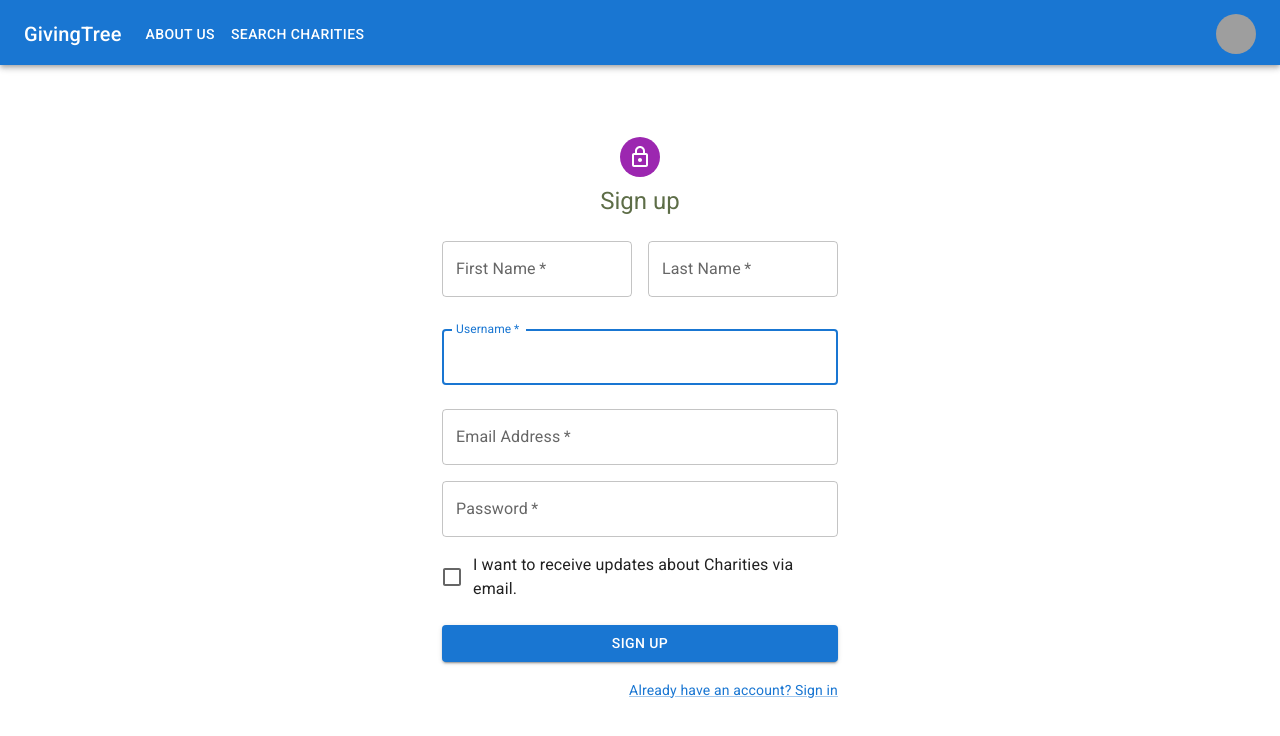
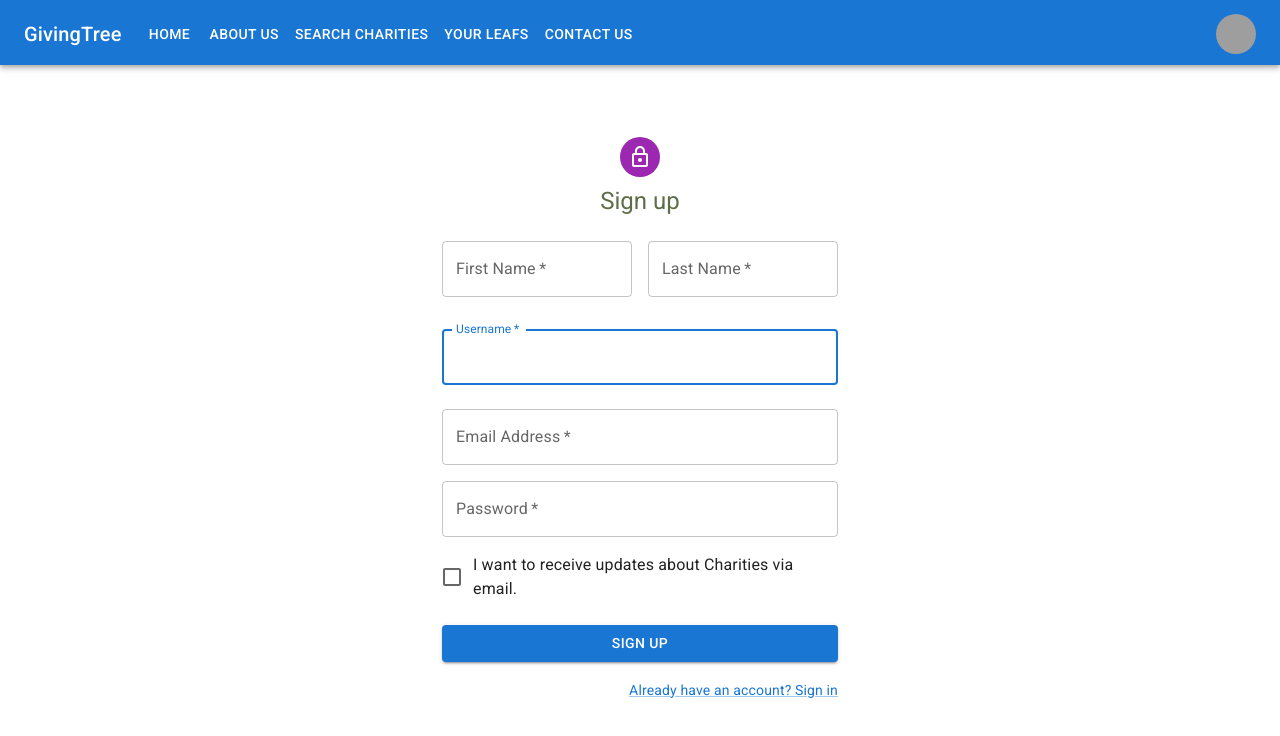
Before and after one commit to elliscj/GivingTree, a React (Create React App) app in the folder client/: page /components/NavBar in a window 1280 px wide. Shown: the top 736 px of the page. Built offline with nearby package versions, Linux system fonts and the light colour scheme; grey boxes are pictures that could not be loaded.

Commit message:
Update NavBar.js
added other pages to match navbar.

forgot to do a gitpull and didnt realize a navbar was written.

```diff
--- a/client/src/components/NavBar.js
+++ b/client/src/components/NavBar.js
@@ -12,7 +12,13 @@ import Button from "@mui/material/Button";
 import Tooltip from "@mui/material/Tooltip";
 import MenuItem from "@mui/material/MenuItem";
 
-const pages = ["About Us", "Search Charities"];
+const pages = [
+  "Home",
+  "About Us",
+  "Search Charities",
+  "Your Leafs",
+  "Contact Us",
+];
 const settings = ["Sign In", "Sign Up", "Logout", "Dashboard"];
 
 const ResponsiveAppBar = () => {
```
